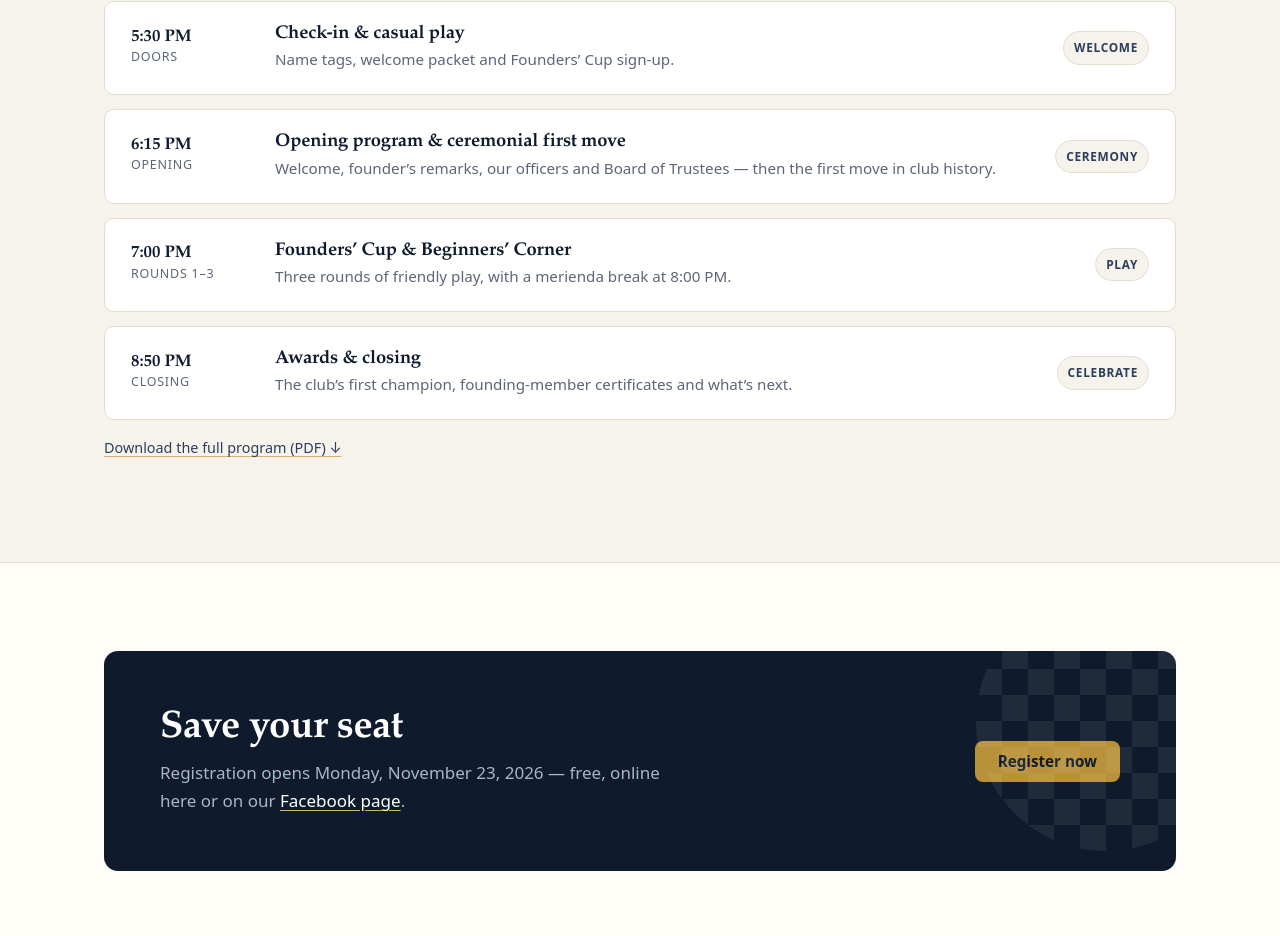
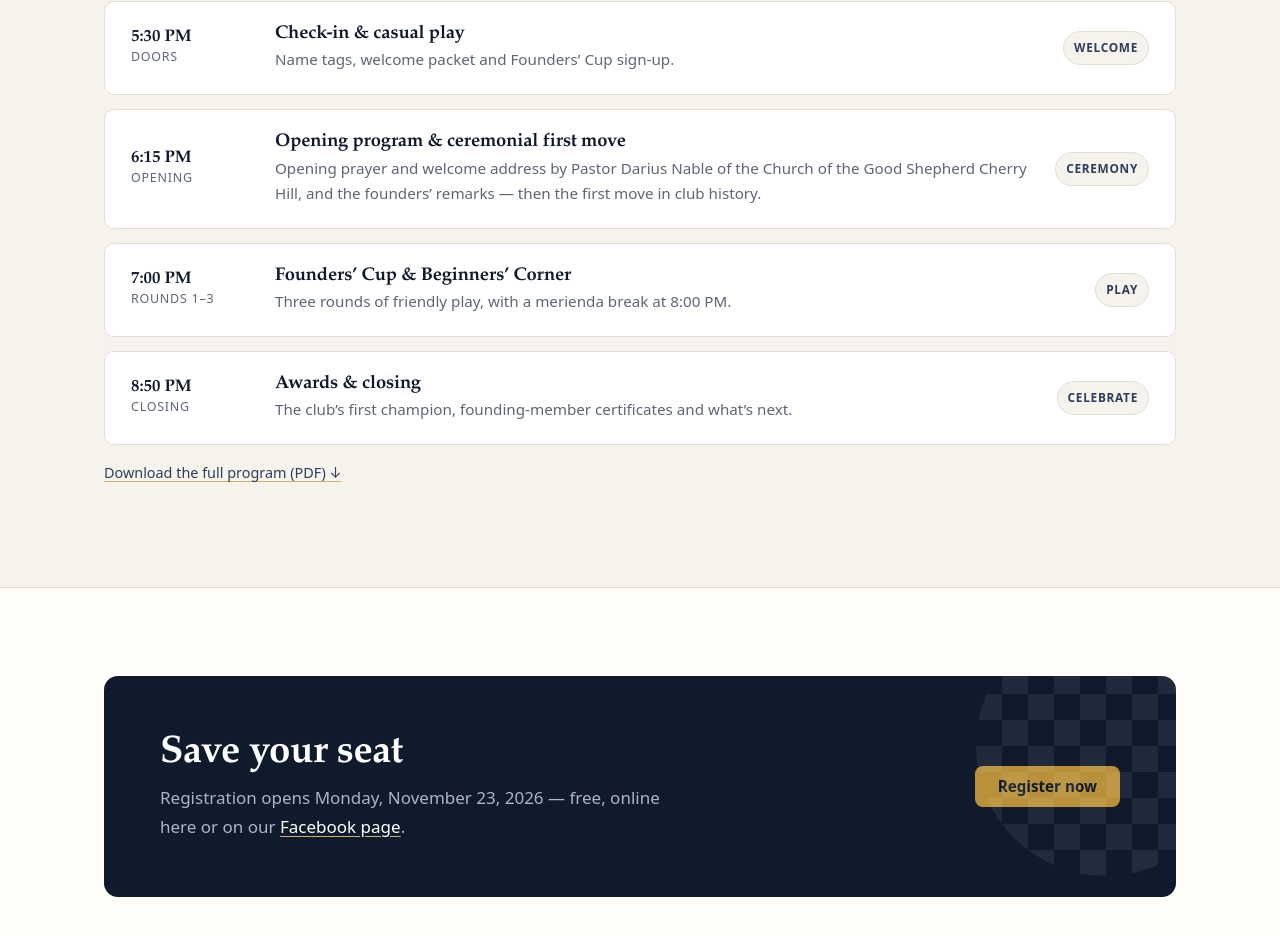
Before and after one commit to amadriaga/sjfacc.github.io, a plain HTML site: page invitation.html in a window 1280 px wide. Shown: the part 1944-2880 px from the top of the page. Drawn offline with Linux system fonts and the light colour scheme.

Commit message:
content: opening prayer and welcome address by Pastor Darius Nable (TCGSCH) on the invitation and program PDF
Co-Authored-By: Claude Opus 5.5 <noreply@anthropic.com>

```diff
--- a/invitation.html
+++ b/invitation.html
@@ -87,7 +87,7 @@
         </div>
         <div class="events">
           <div class="event"><div class="event-date"><b>5:30 PM</b><small>Doors</small></div><div><h3>Check-in &amp; casual play</h3><p>Name tags, welcome packet and Founders&rsquo; Cup sign-up.</p></div><span class="badge">Welcome</span></div>
-          <div class="event"><div class="event-date"><b>6:15 PM</b><small>Opening</small></div><div><h3>Opening program &amp; ceremonial first move</h3><p>Welcome, founder&rsquo;s remarks, our officers and Board of Trustees &mdash; then the first move in club history.</p></div><span class="badge">Ceremony</span></div>
+          <div class="event"><div class="event-date"><b>6:15 PM</b><small>Opening</small></div><div><h3>Opening program &amp; ceremonial first move</h3><p>Opening prayer and welcome address by Pastor Darius Nable of the Church of the Good Shepherd Cherry Hill, and the founders&rsquo; remarks &mdash; then the first move in club history.</p></div><span class="badge">Ceremony</span></div>
           <div class="event"><div class="event-date"><b>7:00 PM</b><small>Rounds 1&ndash;3</small></div><div><h3>Founders&rsquo; Cup &amp; Beginners&rsquo; Corner</h3><p>Three rounds of friendly play, with a merienda break at 8:00 PM.</p></div><span class="badge">Play</span></div>
           <div class="event"><div class="event-date"><b>8:50 PM</b><small>Closing</small></div><div><h3>Awards &amp; closing</h3><p>The club&rsquo;s first champion, founding-member certificates and what&rsquo;s next.</p></div><span class="badge">Celebrate</span></div>
         </div>
```
Also changed, not shown: 1 other file.
